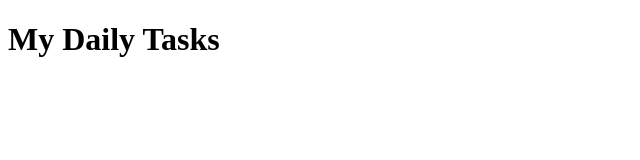
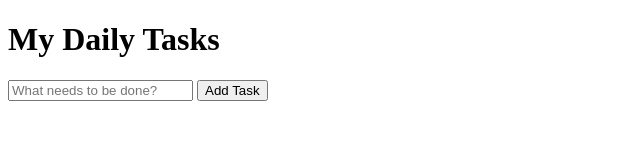
Before and after one commit to bhavanibiradar04/ToDoList, a plain HTML site: page index.html in a window 1280 px wide. Shown: the whole page, without its empty margins (0-640 px from the left). Drawn offline with Linux system fonts and the light colour scheme.

Commit message:
Day 2: Add To-Do input and task area

```diff
--- a/index.html
+++ b/index.html
@@ -5,7 +5,26 @@
     <meta name="viewport" content="width=device-width, initial-scale=1.0">
     <title>My Daily Task</title>
 </head>
-<body>
-      <h1>My Daily Tasks</h1>
+
+   <body>
+
+    <div class="todo-container">
+
+        <h1>My Daily Tasks</h1>
+
+        <div class="task-input">
+
+            <input type="text" placeholder="What needs to be done?">
+
+            <button>Add Task</button>
+
+        </div>
+
+        <div class="task-list">
+
+        </div>
+
+    </div>
+
 </body>
 </html>
```
